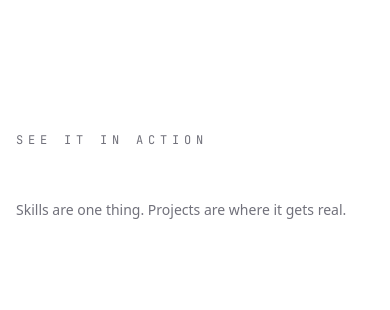
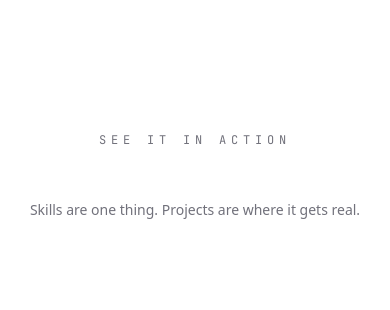
Before and after one commit to emqnuele/portfolio, a Next.js app: page /about in a window 390 px wide. Shown: the part 3300-3610 px from the top of the page. Built offline with nearby package versions, Linux system fonts and the light colour scheme.

Commit message:
center cta content on mobile

```diff
--- a/src/components/landing/About.tsx
+++ b/src/components/landing/About.tsx
@@ -34,7 +34,7 @@ export default function About() {
                 viewport={{ once: true, margin: "-60px" }}
                 transition={{ duration: 0.7, ease: [0.22, 1, 0.36, 1] }}
             >
-                <div className="flex flex-col sm:flex-row sm:items-center sm:justify-between gap-5">
+                <div className="flex flex-col sm:flex-row sm:items-center sm:justify-between gap-5 text-center sm:text-left items-center sm:items-start">
                     <div>
                         <p className="font-mono text-xs text-zinc-500 tracking-[0.4em] uppercase mb-3">see it in action</p>
                         <h2 className="text-2xl sm:text-3xl font-bold text-white">Now check what I&apos;ve built.</h2>
@@ -42,7 +42,7 @@ export default function About() {
                     </div>
                     <Link
                         href="/projects"
-                        className="group flex-shrink-0 self-start sm:self-auto flex items-center gap-2 text-white font-semibold text-sm hover:text-zinc-300 transition-colors duration-200"
+                        className="group flex-shrink-0 flex items-center gap-2 text-white font-semibold text-sm hover:text-zinc-300 transition-colors duration-200"
                     >
                         View Projects
                         <ArrowRight size={15} className="group-hover:translate-x-1 transition-transform duration-200" />
```
